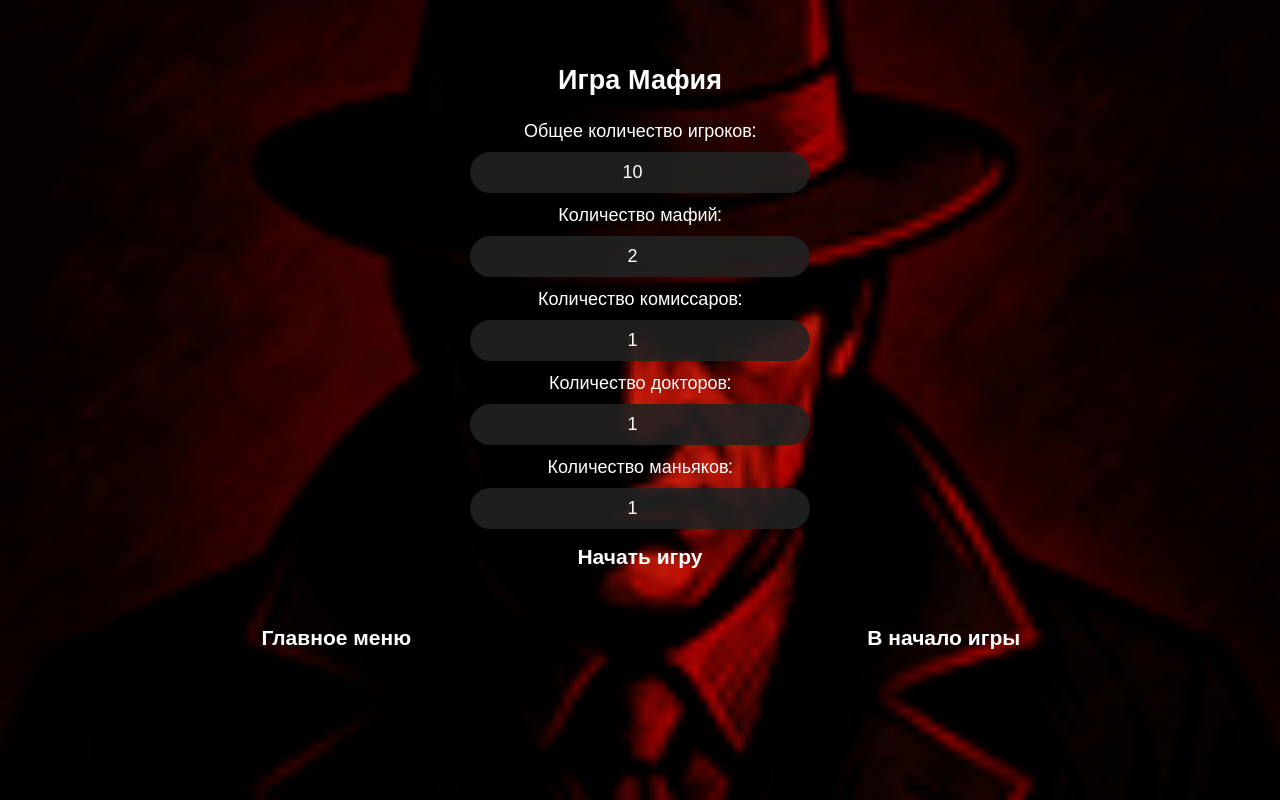
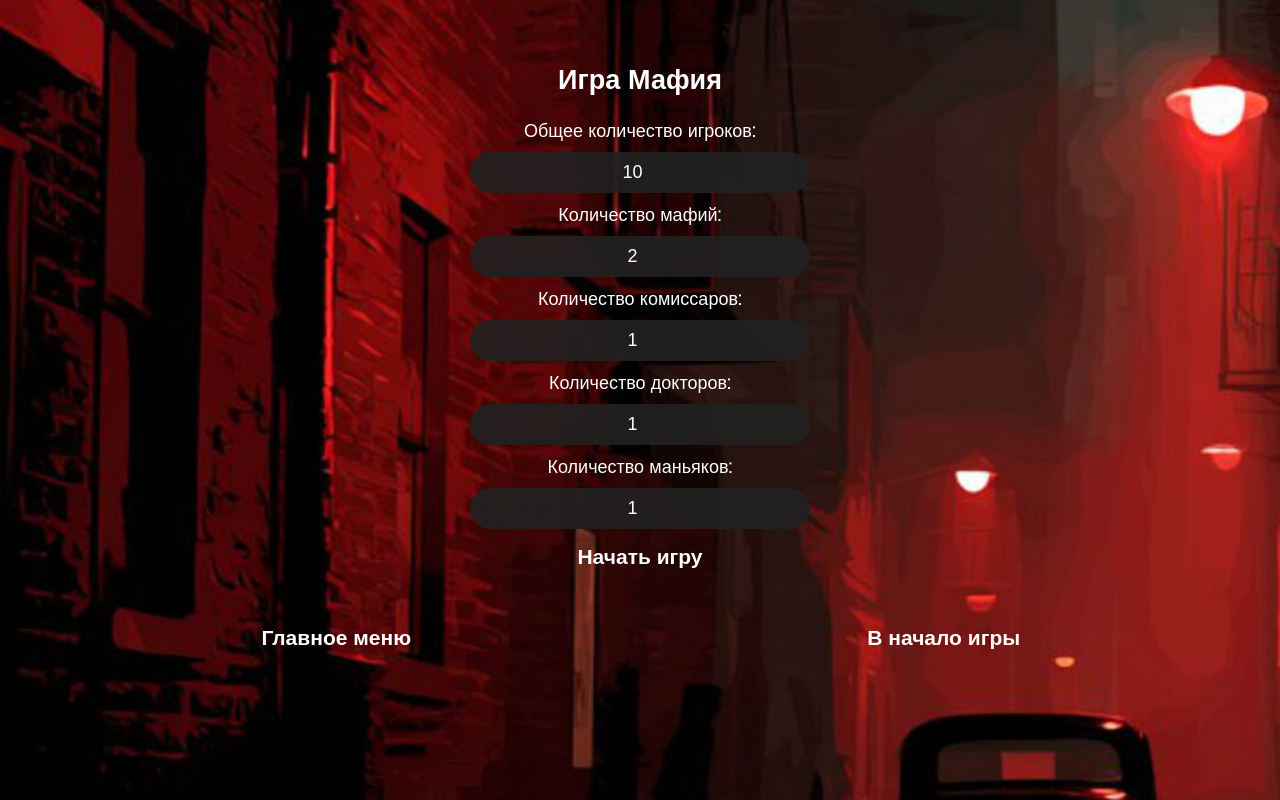
Before and after one commit to viDaLost/mafia-bunker-, a plain HTML site: page mafia.html in a window 1280 px wide. Drawn offline with Linux system fonts and the light colour scheme.

Commit message:
Update mafia.html

```diff
--- a/mafia.html
+++ b/mafia.html
@@ -40,7 +40,7 @@
       margin: 0;
       padding: 0;
       font-family: 'Orbitron', sans-serif;
-      background: #000 url('mafia.png') no-repeat center center fixed;
+      background: #000 url('images/mafia-background.jpg') no-repeat center center fixed;
       background-size: cover;
       color: white;
       text-align: center;
```
